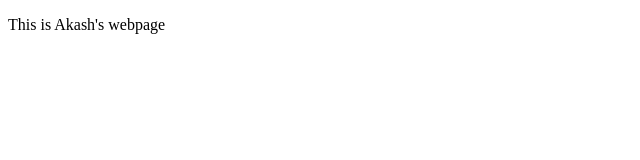
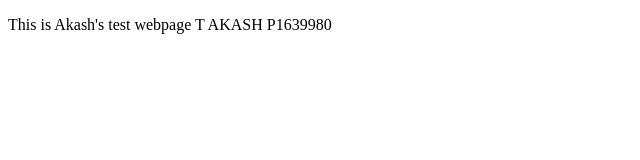
Before and after one commit to akasht81/akasht81, a plain HTML site: page index.html in a window 1280 px wide. Shown: the whole page, without its empty margins (0-640 px from the left). Drawn offline with Linux system fonts and the light colour scheme.

Commit message:
Update index.html

```diff
--- a/index.html
+++ b/index.html
@@ -1,9 +1,9 @@
 <!doctype html>
 <html>
   <head>
-    <title>This is Akash's webpage!</title>
+    <title>This is Akash's webpage! p1639980 </title>
   </head>
   <body>
-    <p> This is Akash's webpage </p>
+    <p> This is Akash's test webpage T AKASH P1639980 </p>
   </body>
 </html>
```
